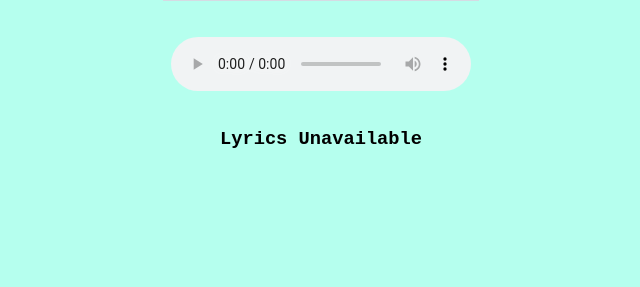
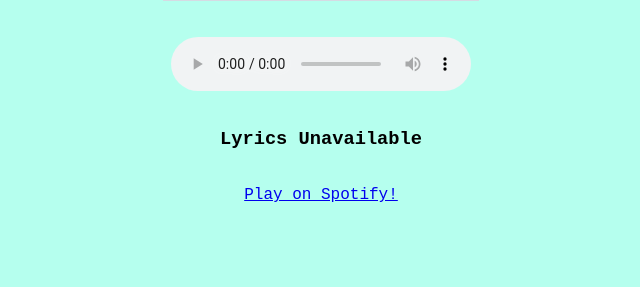
Before and after one commit to NJIT-CS490-SP21/project1-as3627, a Flask app: page / in a window 1280 px wide. Shown: the part 363-650 px from the top of the page, without its empty margins (319-959 px from the left). Run offline with Flask 2, Linux system fonts and the light colour scheme; grey boxes marked "Sample" are stand-in pictures; a database or web service that is not in the repository returns one stand-in record (values such as "Sample title"); data that the repository does not hold is empty.

Commit message:
Added a link to play the song on Spotify

```diff
--- a/app.py
+++ b/app.py
@@ -29,6 +29,7 @@
        artist_name=info[1],
        song_img=info[2],
        song_preview=info[3],
+       spotify_url=info[4],
        lyrics_link = lyrics,
     )
 # Runs the app
--- a/spoti.py
+++ b/spoti.py
@@ -50,8 +50,9 @@
     artist_name = data['tracks'][rand]['artists'][0]['name']
     song_img = data['tracks'][rand]['album']['images'][0]['url']
     song_preview = data['tracks'][rand]['preview_url']
+    spotify_url = data['tracks'][rand]['external_urls']['spotify']
 
-    info = [song_name, artist_name, song_img, song_preview]
+    info = [song_name, artist_name, song_img, song_preview, spotify_url]
 
     # Returns a list containing all the info.
     return info
--- a/templates/index.html
+++ b/templates/index.html
@@ -35,6 +35,13 @@
 
             {% endif %}
         </div>
+
+        <br>
+
+        <div class = "info">
+            <a href= {{spotify_url}} target="_blank">Play on Spotify!</a>
+        </div>
+
     </div>
 
 </body>
```
